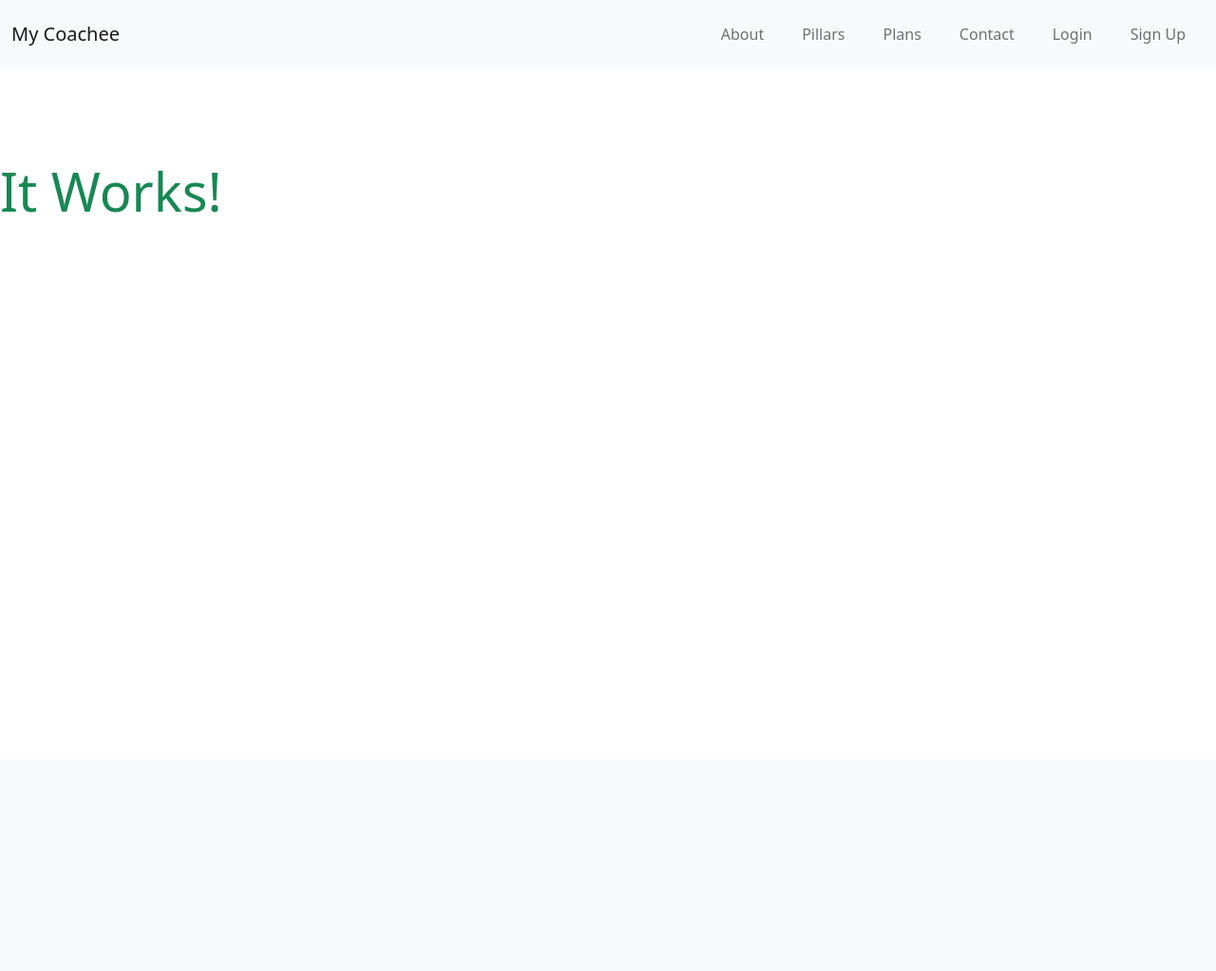
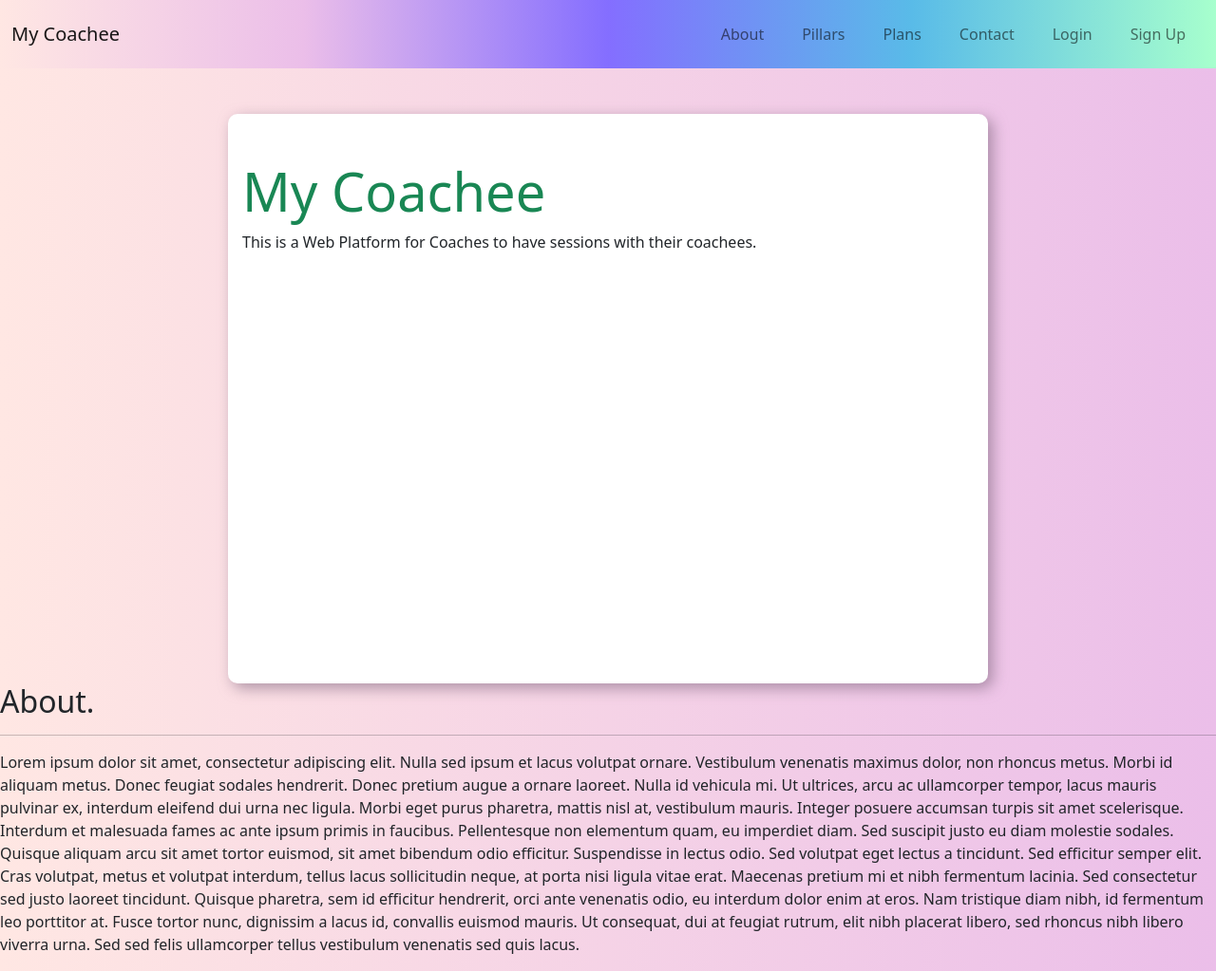
Before and after one commit to Code-Institute-Submissions/alychinque-my-coachee_SepResub, a Django app: page / in a window 1280 px wide. Shown: the whole page at 95% size. Before the commit the page ends 224 px from the top, so only its background shows below. Run offline with Django 3.2, Linux system fonts and the light colour scheme.

Commit message:
Created home screen.

```diff
--- a/home/static/home/css/home.css
+++ b/home/static/home/css/home.css
@@ -3,7 +3,31 @@
   padding: 0;
 }
 
-.fa-bars {
-  font-size: 2rem;
-  font-weight: 900;
+body{
+  background-image: linear-gradient(to right, #ffe7e3, #ebbee9);
 }
+
+main{
+  background-color: white;
+  border-radius: 10px;
+  box-shadow: 5px 5px 15px rgba(134, 108, 133, 0.654);
+  width: 95%;
+  height: 400px;
+  padding-left: 15px;
+  padding-right: 15px;
+  margin: auto;
+}
+.navbar{
+  background-image: linear-gradient(to right, #ffe7e3, #ebbee9,
+  #846eff, #59bbe8, #a7ffcd);
+}
+.div{
+
+}
+
+@media screen and (min-width: 690px) {
+  main{
+    width: 50rem;
+    height: 600px;
+  }
+}
--- a/home/templates/home/index.html
+++ b/home/templates/home/index.html
@@ -8,5 +8,35 @@
 
 {% block content %}
 {% include 'navigation/navigation.html' %}
-    <h1 class="display-4 pt-5 mt-5 text-success">It Works!</h1>
+    <main>
+        <h1 class="display-4 pt-5 mt-5 text-success">My Coachee</h1>
+        <p>
+            This is a Web Platform for Coaches to have sessions with their coachees.
+        </p>
+
+    </main>
+    <div class="div"></div>
+    <section class="about" id="about">
+        <h2>
+            About.
+        </h2>
+        <hr>
+        <p>
+            Lorem ipsum dolor sit amet, consectetur adipiscing elit. Nulla sed ipsum et lacus volutpat ornare.
+            Vestibulum venenatis maximus dolor, non rhoncus metus. Morbi id aliquam metus. Donec feugiat sodales
+            hendrerit. Donec pretium augue a ornare laoreet. Nulla id vehicula mi. Ut ultrices, arcu ac
+            ullamcorper tempor, lacus mauris pulvinar ex, interdum eleifend dui urna nec ligula. Morbi eget purus
+            pharetra, mattis nisl at, vestibulum mauris. Integer posuere accumsan turpis sit amet scelerisque.
+            Interdum et malesuada fames ac ante ipsum primis in faucibus. Pellentesque non elementum quam, eu imperdiet diam.
+
+            Sed suscipit justo eu diam molestie sodales. Quisque aliquam arcu sit amet tortor euismod, sit amet bibendum odio efficitur.
+            Suspendisse in lectus odio. Sed volutpat eget lectus a tincidunt. Sed efficitur semper elit. Cras volutpat, metus et
+            volutpat interdum, tellus lacus sollicitudin neque, at porta nisi ligula vitae erat. Maecenas pretium mi et nibh
+            fermentum lacinia. Sed consectetur sed justo laoreet tincidunt. Quisque pharetra, sem id efficitur hendrerit,
+            orci ante venenatis odio, eu interdum dolor enim at eros. Nam tristique diam nibh, id fermentum leo porttitor at.
+            Fusce tortor nunc, dignissim a lacus id, convallis euismod mauris. Ut consequat, dui at feugiat rutrum,
+            elit nibh placerat libero, sed rhoncus nibh libero viverra urna. Sed sed felis ullamcorper tellus vestibulum venenatis sed quis lacus.
+        </p>
+    </section>
+
 {% endblock %}
```
